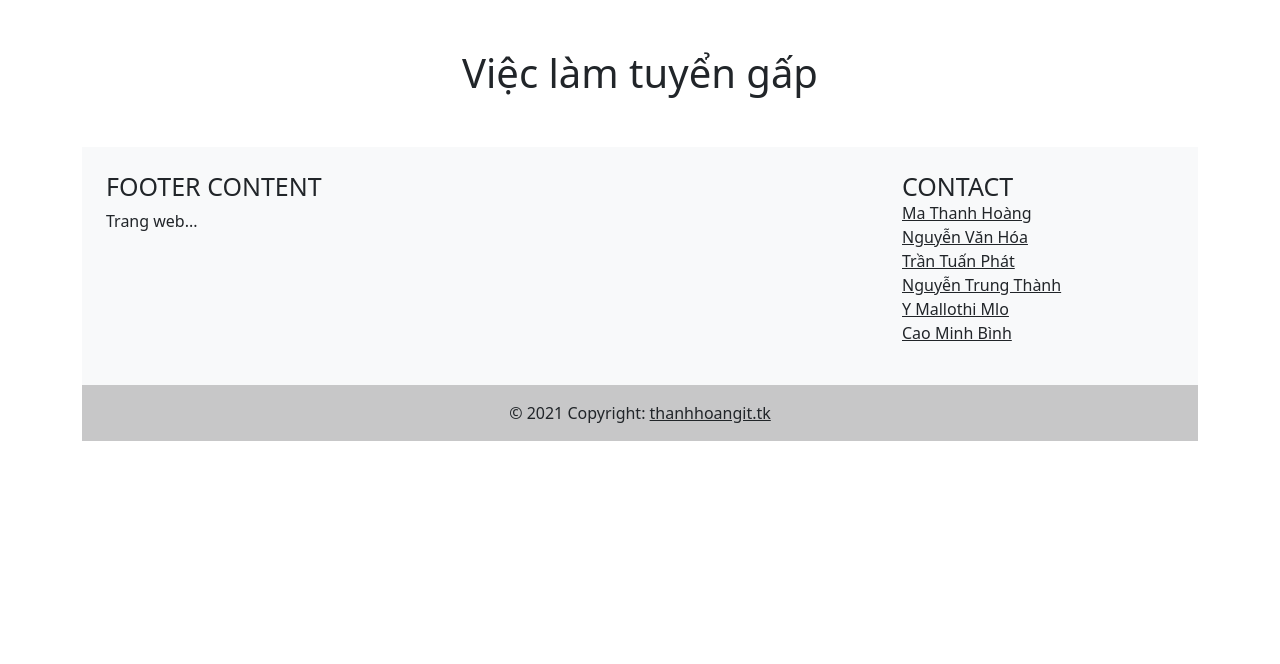
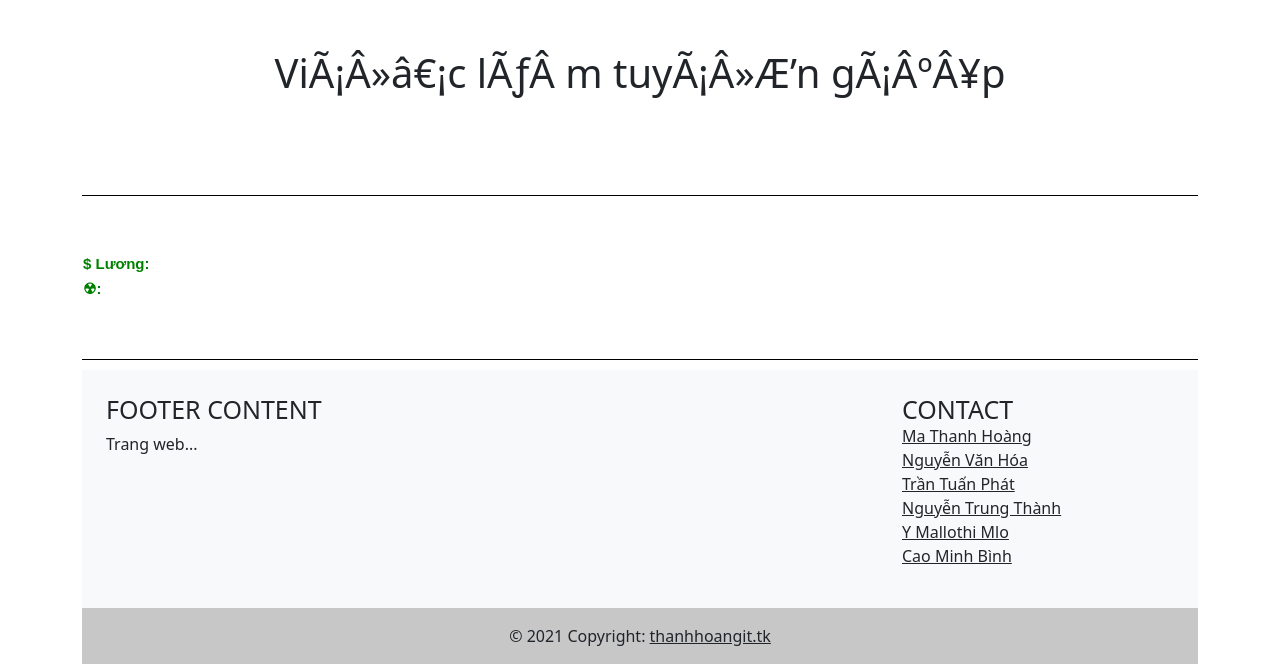
Before and after one commit to MaThanhHoang/searchjobs, a PHP site: page /searchjobs/ in a window 1280 px wide. Shown: the part 471-1135 px from the top of the page. Before the commit the page ends 912 px from the top, so only its background shows below. Run offline with PHP 8.4, Linux system fonts and the light colour scheme; tables that the repository leaves empty or names only in its code hold one stand-in row (values such as "Sample post"); data that the repository does not hold is empty.

Commit message:
moi di` sai dc co ti'

```diff
--- a/index.php
+++ b/index.php
@@ -1,3 +1,75 @@
+<!DOCTYPE html>
+
+<html lang="en" xmlns="http://www.w3.org/1999/xhtml">
+
+<head>
+    <meta charset="utf-8" />
+    <title>TUYá»‚N Dá»¤NG ONLINE</title>
+    <link rel="stylesheet" type="text/css" href="css/index.css">
+    <style type="text/css">
+#wrap{
+	font-family: arial, serif ,sans-serif;
+	font-variant:normal;
+	width: 100%;
+	height: 165px;
+	border-bottom: 1px solid black;
+	border-top: 1px solid black;
+
+}
+.yeucaucongviec{
+	font-size: 25px;
+	color: red;
+	text-align: top;
+	width: 60%;
+	margin-top: 5%;
+	float: left;
+}
+.tencongty{
+	font-size: 15px;
+	color: #5e687b;
+	text-align: top;
+	width: 60%;
+	margin-top: 0%;
+	float: left;
+}
+.luong{
+	font-size: 15px;
+	color: green;
+	text-align: top;
+	width: 60%;
+	margin-top: 0%;
+	float: left;
+}
+
+.vungmien{
+	font-size: 15px;
+	color: green;
+	text-align: top;
+	width: 60%;
+	margin-top: 0%;
+	float: left;
+}
+
+
+
+</style>
+    <link href="https://cdn.jsdelivr.net/npm/bootstrap@5.0.0-beta2/dist/css/bootstrap.min.css" rel="stylesheet" integrity="sha384-BmbxuPwQa2lc/FVzBcNJ7UAyJxM6wuqIj61tLrc4wSX0szH/Ev+nYRRuWlolflfl" crossorigin="anonymous">
+    <script type="text/javascript" src="js.js"></script>
+    <meta charset="UTF-8">
+    <meta name="viewport" content="width=device-width, initial-scale=1">
+    <meta name="author" content="Yinka Enoch Adedokun">
+</head>
+
+<body>
+    <script src="https://code.jquery.com/jquery-3.3.1.slim.min.js" integrity="sha384-q8i/X+965DzO0rT7abK41JStQIAqVgRVzpbzo5smXKp4YfRvH+8abtTE1Pi6jizo" crossorigin="anonymous">
+    </script>
+    <script src="https://cdnjs.cloudflare.com/ajax/libs/popper.js/1.14.3/umd/popper.min.js" integrity="sha384-ZMP7rVo3mIykV+2+9J3UJ46jBk0WLaUAdn689aCwoqbBJiSnjAK/l8WvCWPIPm49" crossorigin="anonymous">
+    </script>
+    <script src="https://stackpath.bootstrapcdn.com/bootstrap/4.1.3/js/bootstrap.min.js" integrity="sha384-ChfqqxuZUCnJSK3+MXmPNIyE6ZbWh2IMqE241rYiqJxyMiZ6OW/JmZQ5stwEULTy" crossorigin="anonymous">
+    </script>
+
+
+
 <?php include 'inc/header.php'; ?>
 
 <div id="menu_top">
@@ -10,11 +82,11 @@
       </ul>
       <ul class="navbar-nav ms-auto mb-2 mb-lg-0">
         <li class="nav-item">
-          <a class="nav-link active" aria-current="page" href="login.php"><span>Đăng nhập</span></a>
+          <a class="nav-link active" aria-current="page" href="login.php"><span>Ã„ï¿½Ã„Æ’ng nhÃ¡ÂºÂ­p</span></a>
         </li>
         <li class="nav-item">
           <a class="nav-link active" href="register.php" tabindex="-1" aria-disabled="true">
-            Đăng ký
+            Ã„ï¿½Ã„Æ’ng kÃƒÂ½
           </a>
         </li>
       </ul>
@@ -24,26 +96,68 @@
 <div class="container">
   <div class="panner">
     <div class="background-input">
-      <p> Tìm kiếm công việc</p>
+      <p> TÃƒÂ¬m kiÃ¡ÂºÂ¿m cÃƒÂ´ng viÃ¡Â»â€¡c</p>
       <div class="input-group">
-        <input type="text" placeholder="Nhập tên công ty,tên công việc, kỹ năng . . . ." />
+        <input type="text" placeholder="NhÃ¡ÂºÂ­p tÃƒÂªn cÃƒÂ´ng ty,tÃƒÂªn cÃƒÂ´ng viÃ¡Â»â€¡c, kÃ¡Â»Â¹ nÃ„Æ’ng . . . ." />
         <select name="object">
-          <option value="which" selected="selected">Tìm việc</option>
-          <option value="who">Tìm ứng viên</option>
+          <option value="which" selected="selected">TÃƒÂ¬m viÃ¡Â»â€¡c</option>
+          <option value="who">TÃƒÂ¬m Ã¡Â»Â©ng viÃƒÂªn</option>
         </select>
         <select name="location">
-          <option value="bac" selected="selected">Miền Bắc</option>
-          <option value="trung">Miền Trung</option>
-          <option value="nam">Miền Nam</option>
+          <option value="bac" selected="selected">MiÃ¡Â»ï¿½n BÃ¡ÂºÂ¯c</option>
+          <option value="trung">MiÃ¡Â»ï¿½n Trung</option>
+          <option value="nam">MiÃ¡Â»ï¿½n Nam</option>
         </select>
         <button type="button" class="btn btn-primary">Search</button>
       </div>
     </div>
-    <button type="button" class="btn btn-primary" style="margin-left: 300px ">Tạo CV</button>
-    <button type="button" class="btn btn-primary btn-second" style="background-color: #d22d65">Đăng tin tuyển dụng</button>
+    <button type="button" class="btn btn-primary" style="margin-left: 300px ">TÃ¡ÂºÂ¡o CV</button>
+    <button type="button" class="btn btn-primary btn-second" style="background-color: #d22d65">Ã„ï¿½Ã„Æ’ng tin tuyÃ¡Â»Æ’n dÃ¡Â»Â¥ng</button>
   </div>
-  <h1> Việc làm tuyển gấp</h1>
+  <h1> ViÃ¡Â»â€¡c lÃƒÂ m tuyÃ¡Â»Æ’n gÃ¡ÂºÂ¥p</h1>
 
-  <form></form>
+
+   <br>
+  <br>
+  <section>
+  	<article >
+
+
+
+
+  <?php
+		$conn = mysqli_connect('localhost', 'root', '', 'a'); //máº­u ngá»« coi database lÃ  cÃ¡i giá»� mn Ä‘Ã¡p dÃ´ chá»¯ a nhÃ¡
+		mysqli_set_charset($conn, 'UTF8');
+		if (! $conn) {
+		    die('notconnect' . mysqli_error());
+		}
+		$query = mysqli_query($conn, "select * FROM `congviec`");
+		while ($row = mysqli_fetch_assoc($query))
+		{
+		    echo '
+<table id="wrap">
+		<tr>
+
+<th class="yeucaucongviec">'.$row['YEUCAUCONGVIEC'].'</th>
+		<th class="tencongty">'.$row['TENCONGTY'].'</th>
+<th class="luong">$ Lương: '.$row['Luong'].'</th>
+		<th class="vungmien"> ☢: '.$row['VUNGMIEN'].'</th>
+		<th class="chedodaingo">'.$row['CHEDODAINGO'].'</th>
+		<th class="ngaydang">'.$row['NGAYDANG'].'</th>
+
+		<th class="motacongviec">'.$row['MOTACONGVIEC'].'</th>
+
+</tr>
+		</table>
+'
+
+		    ;
+		}
+
+		?>
+
+  	</article>
+  </section>
+
 
   <?php include 'inc/footer.php'; ?>
```
